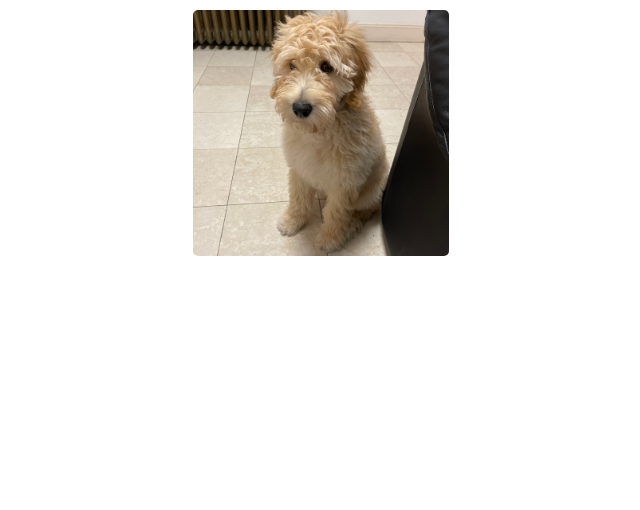
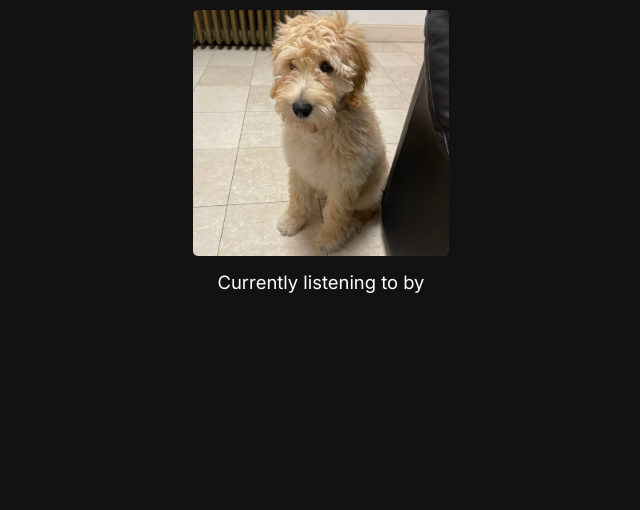
Before and after one commit to brendanle/brendanle.github.io, a website: page index.html in a window 1280 px wide. Shown: the part 290-800 px from the top of the page, without its empty margins (319-959 px from the left). Drawn offline with nearby package versions, Linux system fonts and the light colour scheme; no server answers.

Commit message:
Update style.css

```diff
--- a/style.css
+++ b/style.css
@@ -9,7 +9,7 @@ body {
 }
 
 * {
-  background-color: transparent;
+  background-color: #121212;
 }
 
 /* Song cover styles */
```
